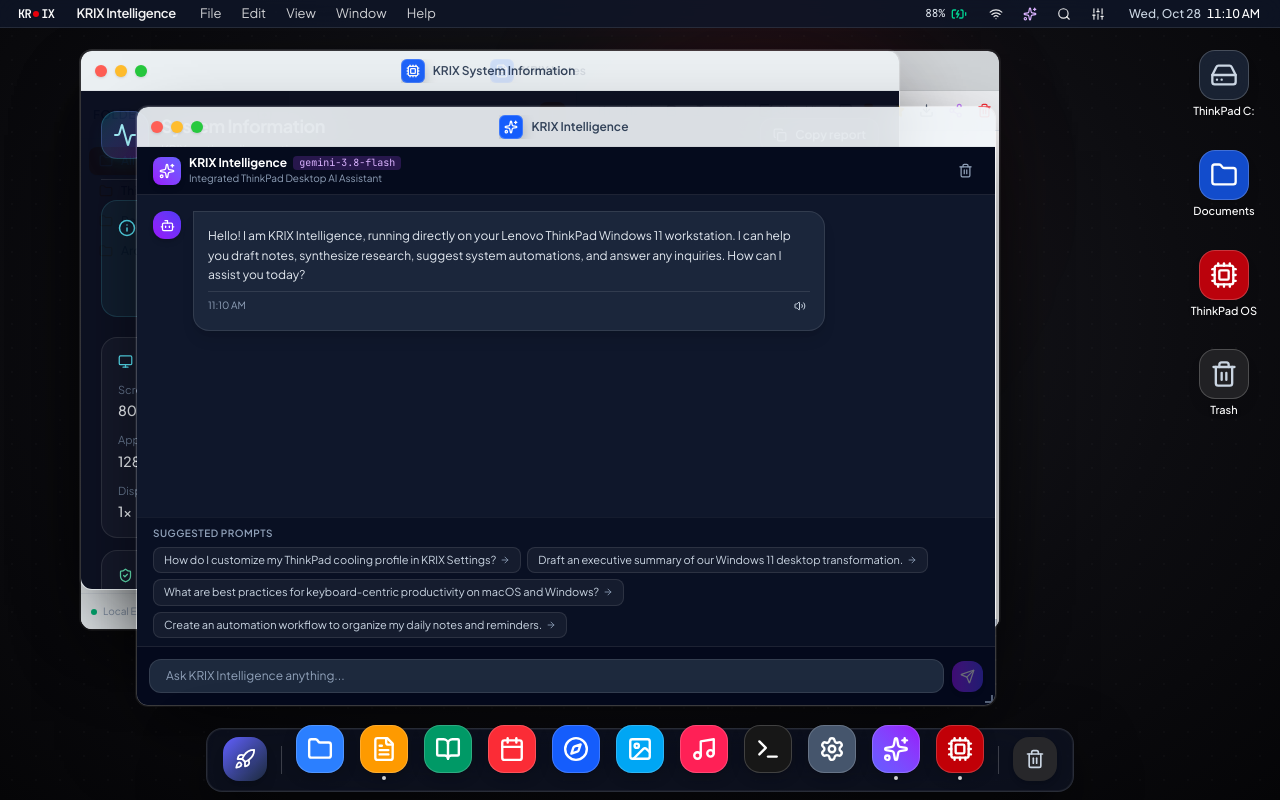
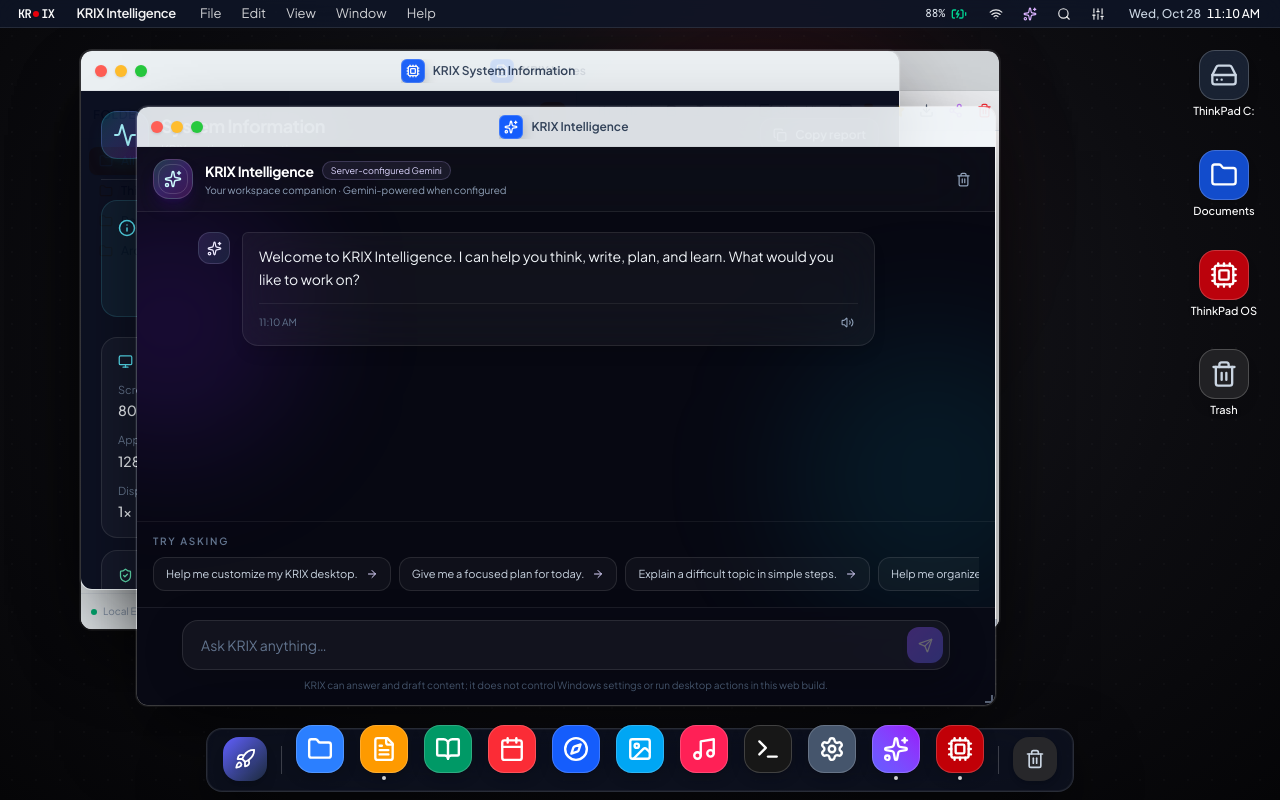
Before and after one commit to krishivagarwal5395-create/krix-os, a React (Vite) app: page / in a window 1280 px wide. Both pictures are taken after a click on the button 1030 px from the left and 13 px from the top of the page. Built offline with nearby package versions, Linux system fonts and the light colour scheme.

Commit message:
Polish KRIX Intelligence UI and handle API failures correctly

```diff
--- a/src/components/apps/IntelligenceApp.tsx
+++ b/src/components/apps/IntelligenceApp.tsx
@@ -1,5 +1,5 @@
 import React, { useState, useRef, useEffect } from 'react';
-import { Sparkles, Send, Volume2, Bot, User, Trash2, ArrowRight } from 'lucide-react';
+import { Sparkles, Send, Volume2, Bot, User, Trash2, ArrowRight, Waves, AlertCircle } from 'lucide-react';
 import { useDesktop } from '../../context/DesktopContext';
 
 interface ChatMessage {
@@ -10,53 +10,60 @@
 }
 
 const PROMPT_SUGGESTIONS = [
-  'How do I customize my ThinkPad cooling profile in KRIX Settings?',
-  'Draft an executive summary of our Windows 11 desktop transformation.',
-  'What are best practices for keyboard-centric productivity on macOS and Windows?',
-  'Create an automation workflow to organize my daily notes and reminders.',
+  'Help me customize my KRIX desktop.',
+  'Give me a focused plan for today.',
+  'Explain a difficult topic in simple steps.',
+  'Help me organize my notes and reminders.',
 ];
 
 export const IntelligenceApp: React.FC<{ initialPrompt?: string }> = ({ initialPrompt }) => {
-  const { settings, openApp } = useDesktop();
+  const { settings } = useDesktop();
   const [messages, setMessages] = useState<ChatMessage[]>([
     {
-      id: 'm1',
+      id: 'welcome',
       sender: 'assistant',
-      text: `Hello! I am KRIX Intelligence, running directly on your Lenovo ThinkPad Windows 11 workstation. I can help you draft notes, synthesize research, suggest system automations, and answer any inquiries. How can I assist you today?`,
+      text: 'Welcome to KRIX Intelligence. I can help you think, write, plan, and learn. What would you like to work on?',
       timestamp: new Date().toLocaleTimeString([], { hour: '2-digit', minute: '2-digit' }),
     },
   ]);
   const [inputVal, setInputVal] = useState(initialPrompt || '');
   const [isLoading, setIsLoading] = useState(false);
+  const [modelName, setModelName] = useState('Server-configured Gemini');
+  const [requestError, setRequestError] = useState(false);
   const bottomRef = useRef<HTMLDivElement>(null);
 
   useEffect(() => {
-    bottomRef.current?.scrollIntoView({ behavior: 'smooth' });
-  }, [messages, isLoading]);
+    bottomRef.current?.scrollIntoView({ behavior: settings.reducedMotion ? 'auto' : 'smooth' });
+  }, [messages, isLoading, settings.reducedMotion]);
+
+  useEffect(() => {
+    return () => {
+      if ('speechSynthesis' in window) window.speechSynthesis.cancel();
+    };
+  }, []);
 
   const speakText = (text: string) => {
-    if ('speechSynthesis' in window) {
+    if (!('speechSynthesis' in window)) return;
     window.speechSynthesis.cancel();
     const utterance = new SpeechSynthesisUtterance(text);
-      utterance.rate = settings.aiSpeechRate || 1.0;
+    utterance.rate = settings.aiSpeechRate || 1;
     window.speechSynthesis.speak(utterance);
-    }
   };
 
   const handleSend = async (textToSend?: string) => {
-    const text = (textToSend || inputVal).trim();
+    const text = (textToSend ?? inputVal).trim();
     if (!text || isLoading) return;
 
-    const userMsg: ChatMessage = {
+    const now = () => new Date().toLocaleTimeString([], { hour: '2-digit', minute: '2-digit' });
+    setMessages((prev) => [...prev, {
       id: `u-${Date.now()}`,
       sender: 'user',
       text,
-      timestamp: new Date().toLocaleTimeString([], { hour: '2-digit', minute: '2-digit' }),
-    };
-
-    setMessages((prev) => [...prev, userMsg]);
+      timestamp: now(),
+    }]);
     setInputVal('');
     setIsLoading(true);
+    setRequestError(false);
 
     try {
       const res = await fetch('/api/gemini/chat', {
@@ -64,156 +71,146 @@
         headers: { 'Content-Type': 'application/json' },
         body: JSON.stringify({ prompt: text }),
       });
+      const data = await res.json().catch(() => ({}));
 
-      const data = await res.json();
-      const assistantText = data.text || 'I processed your request successfully.';
+      if (!res.ok) {
+        throw new Error(typeof data.error === 'string' ? data.error : `Request failed (${res.status}). Please try again.`);
+      }
+      if (typeof data.text !== 'string' || !data.text.trim()) {
+        throw new Error('KRIX received an empty reply. Please try again.');
+      }
 
-      const botMsg: ChatMessage = {
-        id: `b-${Date.now()}`,
+      if (typeof data.model === 'string') setModelName(data.model);
+      setMessages((prev) => [...prev, {
+        id: `a-${Date.now()}`,
         sender: 'assistant',
-        text: assistantText,
-        timestamp: new Date().toLocaleTimeString([], { hour: '2-digit', minute: '2-digit' }),
-      };
-
-      setMessages((prev) => [...prev, botMsg]);
-    } catch (err: any) {
-      const errorMsg: ChatMessage = {
+        text: data.text.trim(),
+        timestamp: now(),
+      }]);
+    } catch (error) {
+      const message = error instanceof Error ? error.message : 'Could not connect to KRIX Intelligence.';
+      setRequestError(true);
+      setMessages((prev) => [...prev, {
         id: `e-${Date.now()}`,
         sender: 'assistant',
-        text: `Error connecting with intelligence service: ${err.message || 'Offline'}. All local features are working.`,
-        timestamp: new Date().toLocaleTimeString([], { hour: '2-digit', minute: '2-digit' }),
-      };
-      setMessages((prev) => [...prev, errorMsg]);
+        text: message,
+        timestamp: now(),
+      }]);
     } finally {
       setIsLoading(false);
     }
   };
 
+  const clearConversation = () => {
+    setMessages([]);
+    setRequestError(false);
+    if ('speechSynthesis' in window) window.speechSynthesis.cancel();
+  };
+
   return (
-    <div className="flex flex-col h-full w-full bg-slate-900 text-slate-100 font-sans select-none overflow-hidden">
-      {/* Top Bar */}
-      <div className="h-12 px-4 border-b border-white/10 flex items-center justify-between shrink-0 bg-slate-950/70">
-        <div className="flex items-center gap-2">
-          <div className="p-1.5 rounded-lg bg-gradient-to-tr from-purple-600 to-indigo-500 text-white shadow-md">
-            <Sparkles size={16} />
+    <div className="relative flex h-full w-full flex-col overflow-hidden bg-[#070812] font-sans text-slate-100">
+      <div className="pointer-events-none absolute inset-0 overflow-hidden" aria-hidden="true">
+        <div className="absolute -left-24 top-12 h-64 w-64 rounded-full bg-violet-600/15 blur-3xl" />
+        <div className="absolute -right-20 top-1/3 h-72 w-72 rounded-full bg-cyan-500/10 blur-3xl" />
       </div>
-          <div>
-            <div className="text-xs font-bold text-white flex items-center gap-1.5">
-              <span>KRIX Intelligence</span>
-              <span className="text-[10px] font-mono font-normal px-1.5 py-0.2 rounded bg-purple-500/20 text-purple-300">
-                gemini-3.8-flash
-              </span>
+
+      <header className="relative z-10 flex shrink-0 items-center justify-between border-b border-white/[0.08] bg-white/[0.025] px-4 py-3 backdrop-blur-2xl">
+        <div className="flex min-w-0 items-center gap-3">
+          <div className="relative flex h-10 w-10 shrink-0 items-center justify-center rounded-2xl border border-white/15 bg-gradient-to-br from-cyan-300/20 via-violet-500/30 to-fuchsia-500/20 shadow-lg shadow-violet-950/40">
+            <div className="absolute inset-1 rounded-xl border border-white/15" />
+            <Sparkles size={18} className="relative text-cyan-100" />
           </div>
-            <div className="text-[10px] text-slate-400">Integrated ThinkPad Desktop AI Assistant</div>
+          <div className="min-w-0">
+            <div className="flex flex-wrap items-center gap-2">
+              <h2 className="text-sm font-bold tracking-tight text-white">KRIX Intelligence</h2>
+              <span className="rounded-full border border-violet-300/20 bg-violet-300/[0.08] px-2 py-0.5 text-[9px] text-violet-200">{modelName}</span>
+            </div>
+            <p className="mt-0.5 text-[10px] text-slate-400">Your workspace companion · Gemini-powered when configured</p>
           </div>
         </div>
-
-        <button
-          onClick={() => setMessages([])}
-          className="p-1.5 rounded-lg text-slate-400 hover:text-white hover:bg-white/10 transition-colors"
-          title="Clear Conversation"
-        >
+        <button onClick={clearConversation} className="rounded-xl p-2 text-slate-400 transition hover:bg-white/10 hover:text-white" title="Clear conversation" aria-label="Clear conversation">
           <Trash2 size={15} />
         </button>
+      </header>
+
+      <div className="relative z-0 flex-1 overflow-y-auto">
+        {messages.length === 0 && !isLoading ? (
+          <div className="flex min-h-full flex-col items-center justify-center px-5 py-8 text-center">
+            <div className="relative mb-6 flex h-28 w-28 items-center justify-center">
+              <div className="absolute inset-0 rounded-full bg-violet-500/20 blur-2xl" />
+              <div className="absolute inset-2 rounded-full border border-cyan-200/30 bg-gradient-to-br from-cyan-300/15 via-violet-500/20 to-fuchsia-500/20 shadow-[0_0_50px_rgba(139,92,246,0.18)]" />
+              <div className="absolute inset-5 rounded-full border border-white/20 bg-white/[0.04] backdrop-blur-xl" />
+              <Sparkles size={29} className="relative text-cyan-100" />
             </div>
-
-      {/* Messages Stream */}
-      <div className="flex-1 overflow-y-auto p-4 space-y-4">
+            <h3 className="text-xl font-semibold tracking-tight text-white">A fresh start.</h3>
+            <p className="mt-2 max-w-sm text-sm leading-relaxed text-slate-400">Ask a question, build an idea, or make a plan. Your next thought starts here.</p>
+            <button onClick={() => setMessages([{ id: 'welcome-reset', sender: 'assistant', text: 'Hey, I’m here. What shall we figure out together?', timestamp: new Date().toLocaleTimeString([], { hour: '2-digit', minute: '2-digit' }) }])} className="mt-5 rounded-full border border-white/15 bg-white/[0.06] px-4 py-2 text-xs text-slate-200 transition hover:bg-white/10">Start conversation</button>
+          </div>
+        ) : (
+          <div className="mx-auto flex w-full max-w-3xl flex-col gap-5 px-4 py-5">
             {messages.map((msg) => (
-          <div
-            key={msg.id}
-            className={`flex gap-3 max-w-2xl ${msg.sender === 'user' ? 'ml-auto flex-row-reverse' : 'mr-auto'}`}
-          >
-            <div
-              className={`w-7 h-7 rounded-xl flex items-center justify-center shrink-0 shadow-md ${
-                msg.sender === 'user'
-                  ? 'bg-red-600 text-white'
-                  : 'bg-gradient-to-tr from-purple-600 to-indigo-600 text-white'
-              }`}
-            >
-              {msg.sender === 'user' ? <User size={15} /> : <Bot size={15} />}
+              <div key={msg.id} className={`flex gap-3 ${msg.sender === 'user' ? 'flex-row-reverse' : 'flex-row'}`}>
+                <div className={`flex h-8 w-8 shrink-0 items-center justify-center rounded-xl border ${msg.sender === 'user' ? 'border-cyan-200/15 bg-cyan-300/10 text-cyan-100' : 'border-violet-200/15 bg-gradient-to-br from-violet-400/15 to-cyan-300/10 text-violet-100'}`}>
+                  {msg.sender === 'user' ? <User size={15} /> : <Sparkles size={15} />}
                 </div>
-
-            <div
-              className={`p-3.5 rounded-2xl text-xs leading-relaxed select-text space-y-1.5 ${
-                msg.sender === 'user'
-                  ? 'bg-red-600 text-white shadow-md rounded-tr-none'
-                  : 'bg-slate-800/90 text-slate-200 border border-white/10 shadow-lg rounded-tl-none'
-              }`}
-            >
-              <div className="whitespace-pre-wrap">{msg.text}</div>
-              <div className="flex items-center justify-between pt-1 border-t border-white/10 text-[10px] text-slate-400">
-                <span>{msg.timestamp}</span>
+                <div className={`max-w-[86%] min-w-0 rounded-2xl border px-4 py-3 shadow-lg ${msg.sender === 'user' ? 'rounded-tr-md border-cyan-200/15 bg-cyan-300/[0.08]' : 'rounded-tl-md border-white/[0.09] bg-white/[0.045] backdrop-blur-xl'}`}>
+                  <div className="whitespace-pre-wrap break-words text-sm leading-relaxed text-slate-100 selection:bg-violet-400/30">{msg.text}</div>
+                  <div className="mt-3 flex items-center justify-between gap-4 border-t border-white/[0.07] pt-2">
+                    <span className="text-[10px] text-slate-500">{msg.timestamp}</span>
                     {msg.sender === 'assistant' && (
-                  <button
-                    onClick={() => speakText(msg.text)}
-                    className="p-1 rounded hover:bg-white/10 text-slate-300 hover:text-white"
-                    title="Read aloud"
-                  >
-                    <Volume2 size={12} />
+                      <button onClick={() => speakText(msg.text)} className="rounded-lg p-1 text-slate-400 transition hover:bg-white/10 hover:text-cyan-100" title="Read aloud" aria-label="Read response aloud">
+                        <Volume2 size={13} />
                       </button>
                     )}
                   </div>
                 </div>
               </div>
             ))}
-
             {isLoading && (
-          <div className="flex gap-3 max-w-2xl mr-auto items-center">
-            <div className="w-7 h-7 rounded-xl bg-purple-600 text-white flex items-center justify-center animate-pulse">
-              <Sparkles size={14} />
+              <div className="flex items-center gap-3" role="status" aria-live="polite">
+                <div className="relative flex h-8 w-8 items-center justify-center rounded-xl border border-violet-200/20 bg-violet-300/10">
+                  <Waves size={15} className="animate-pulse text-cyan-100" />
                 </div>
-            <div className="p-3 rounded-2xl bg-slate-800/80 text-xs text-slate-400 border border-white/10">
-              Reasoning with Gemini 3.8 Flash...
+                <div className="flex items-center gap-2 rounded-2xl border border-white/10 bg-white/[0.04] px-4 py-3 text-xs text-slate-300">
+                  <span className="flex gap-1"><i className="h-1.5 w-1.5 animate-bounce rounded-full bg-cyan-200" /><i className="h-1.5 w-1.5 animate-bounce rounded-full bg-violet-300 [animation-delay:120ms]" /><i className="h-1.5 w-1.5 animate-bounce rounded-full bg-fuchsia-300 [animation-delay:240ms]" /></span>
+                  KRIX is thinking…
                 </div>
               </div>
             )}
+            {requestError && <p className="flex items-center gap-2 pl-11 text-[11px] text-amber-300"><AlertCircle size={13} /> Check the server’s Gemini configuration if this keeps happening.</p>}
             <div ref={bottomRef} />
           </div>
+        )}
+      </div>
 
-      {/* Suggested prompts if few messages */}
-      {messages.length <= 2 && (
-        <div className="px-4 py-2 border-t border-white/5 bg-slate-950/40">
-          <div className="text-[10px] font-semibold text-slate-400 uppercase tracking-wider mb-1.5">
-            Suggested Prompts
-          </div>
-          <div className="flex flex-wrap gap-1.5">
-            {PROMPT_SUGGESTIONS.map((prompt, idx) => (
-              <button
-                key={idx}
-                onClick={() => handleSend(prompt)}
-                className="px-2.5 py-1 text-[11px] rounded-lg bg-white/5 hover:bg-white/10 border border-white/10 text-slate-300 hover:text-white flex items-center gap-1 transition-colors text-left"
-              >
-                <span>{prompt}</span>
-                <ArrowRight size={10} className="text-slate-400" />
+      {messages.length <= 1 && !isLoading && (
+        <div className="relative z-10 shrink-0 border-t border-white/[0.06] px-4 py-3">
+          <p className="mb-2 text-[10px] font-semibold uppercase tracking-[0.18em] text-slate-500">Try asking</p>
+          <div className="flex gap-2 overflow-x-auto pb-1">
+            {PROMPT_SUGGESTIONS.map((prompt) => (
+              <button key={prompt} onClick={() => handleSend(prompt)} className="flex shrink-0 items-center gap-2 rounded-xl border border-white/10 bg-white/[0.035] px-3 py-2 text-left text-[11px] text-slate-300 transition hover:border-violet-200/20 hover:bg-violet-300/[0.08] hover:text-white">
+                {prompt}<ArrowRight size={12} className="shrink-0 text-violet-200" />
               </button>
             ))}
           </div>
         </div>
       )}
 
-      {/* Bottom Input Field */}
-      <form
-        onSubmit={(e) => {
-          e.preventDefault();
-          handleSend();
-        }}
-        className="p-3 border-t border-white/10 bg-slate-950/80 flex items-center gap-2"
-      >
+      <form onSubmit={(event) => { event.preventDefault(); void handleSend(); }} className="relative z-10 shrink-0 border-t border-white/[0.08] bg-[#090a16]/90 p-3 backdrop-blur-2xl sm:px-4">
+        <div className="mx-auto flex w-full max-w-3xl items-center gap-2 rounded-2xl border border-white/10 bg-white/[0.045] p-1.5 shadow-[0_8px_40px_rgba(0,0,0,0.18)] transition focus-within:border-violet-300/30 focus-within:shadow-[0_0_0_3px_rgba(139,92,246,0.08)]">
           <input
             type="text"
-          placeholder="Ask KRIX Intelligence anything..."
+            aria-label="Message KRIX Intelligence"
+            placeholder="Ask KRIX anything…"
             value={inputVal}
-          onChange={(e) => setInputVal(e.target.value)}
-          className="flex-1 bg-slate-800 border border-white/10 rounded-xl px-4 py-2 text-xs text-white placeholder-slate-400 focus:outline-none focus:ring-1 focus:ring-purple-500"
+            onChange={(event) => setInputVal(event.target.value)}
+            className="min-w-0 flex-1 bg-transparent px-3 py-2 text-sm text-white outline-none placeholder:text-slate-500"
           />
-        <button
-          type="submit"
-          disabled={!inputVal.trim() || isLoading}
-          className="p-2 rounded-xl bg-gradient-to-r from-purple-600 to-indigo-600 hover:opacity-90 disabled:opacity-40 text-white shadow-md transition-opacity"
-        >
+          <button type="submit" disabled={!inputVal.trim() || isLoading} className="flex h-9 w-9 shrink-0 items-center justify-center rounded-xl bg-gradient-to-br from-violet-500 to-indigo-500 text-white shadow-md shadow-violet-950/40 transition hover:brightness-110 disabled:cursor-not-allowed disabled:opacity-35" aria-label="Send message">
             <Send size={15} />
           </button>
+        </div>
+        <p className="mx-auto mt-2 max-w-3xl text-center text-[10px] text-slate-600">KRIX can answer and draft content; it does not control Windows settings or run desktop actions in this web build.</p>
       </form>
     </div>
   );
```
Lines whose indentation alone changed are shown as unchanged.
